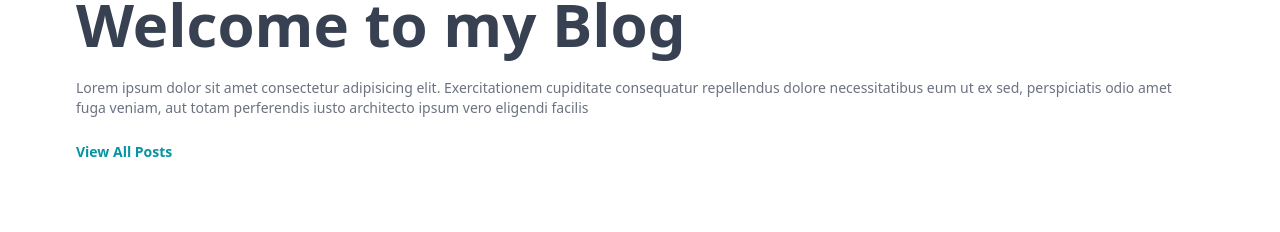
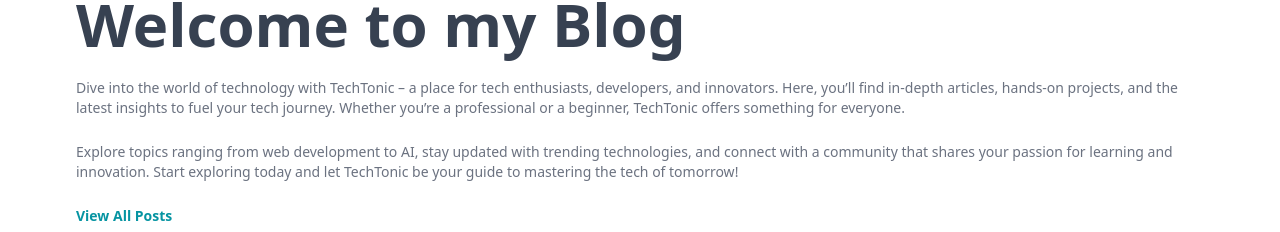
Before and after one commit to imihirjain/mern-blog, a React (Vite) app in the folder client/: page / in a window 1280 px wide. Shown: the part 182-414 px from the top of the page. Built offline with nearby package versions, Linux system fonts and the light colour scheme; no server answers.

Commit message:
add 1 para in home page

```diff
--- a/client/src/pages/Home.jsx
+++ b/client/src/pages/Home.jsx
@@ -17,11 +17,19 @@ export default function Home() {
       <div className="flex flex-col gap-6 p-28 px-3 max-w-6xl mx-auto ">
         <h1 className="text-3xl font-bold lg:text-6xl">Welcome to my Blog</h1>
         <p className="text-gray-500 text-xs sm:text-sm">
-          Lorem ipsum dolor sit amet consectetur adipisicing elit.
-          Exercitationem cupiditate consequatur repellendus dolore
-          necessitatibus eum ut ex sed, perspiciatis odio amet fuga veniam, aut
-          totam perferendis iusto architecto ipsum vero eligendi facilis
+          Dive into the world of technology with TechTonic – a place for tech
+          enthusiasts, developers, and innovators. Here, you’ll find in-depth
+          articles, hands-on projects, and the latest insights to fuel your tech
+          journey. Whether you’re a professional or a beginner, TechTonic offers
+          something for everyone.
         </p>
+        <p className="text-gray-500 text-xs sm:text-sm">
+          Explore topics ranging from web development to AI, stay updated with
+          trending technologies, and connect with a community that shares your
+          passion for learning and innovation. Start exploring today and let
+          TechTonic be your guide to mastering the tech of tomorrow!
+        </p>
+
         <Link
           to={"/search"}
           className="text-xs sm:text-sm text-teal-500 font-bold hover:underline"
```
